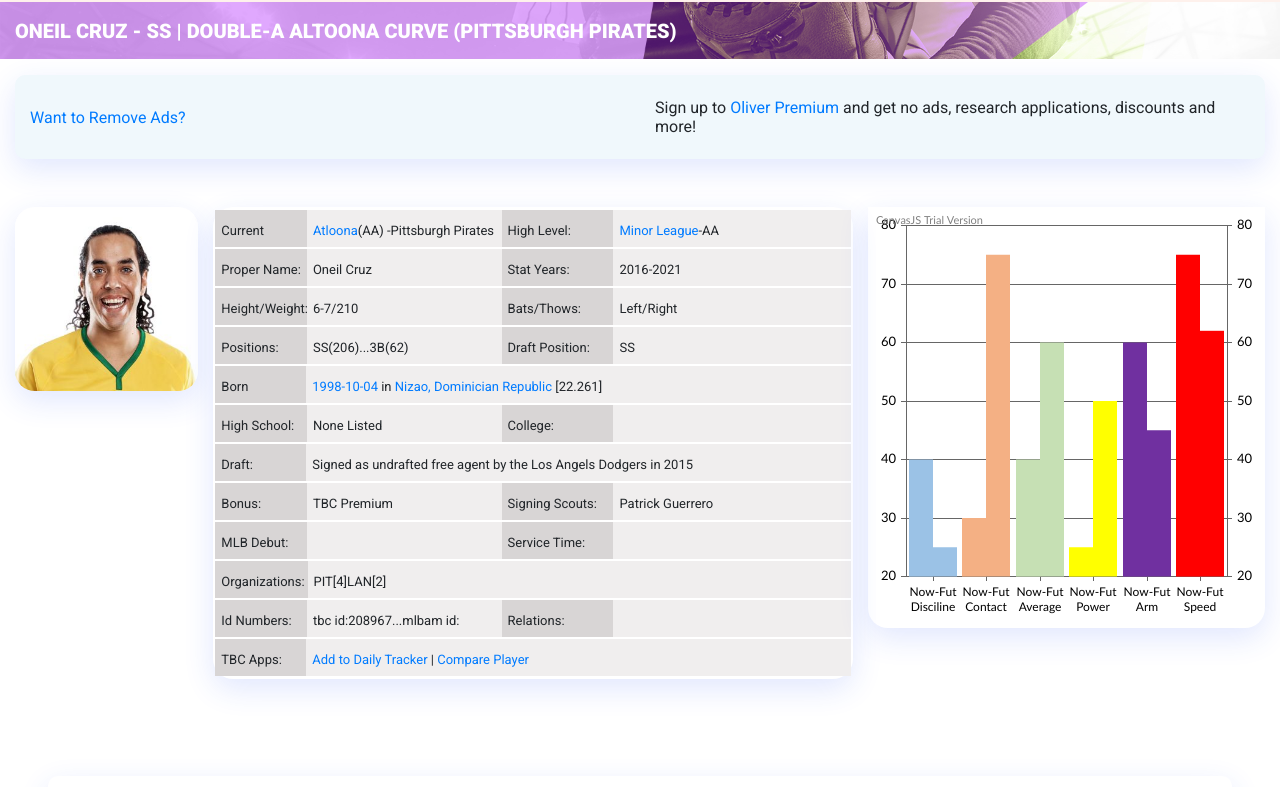
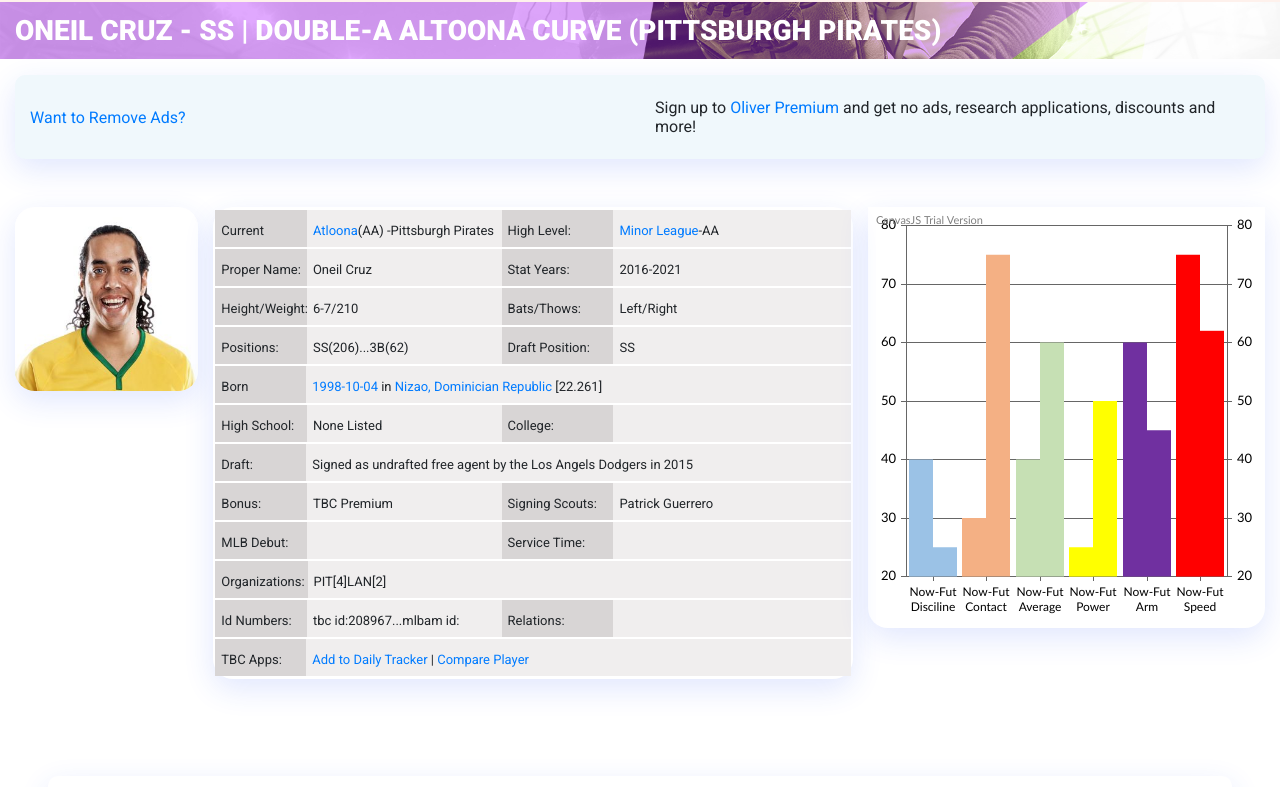
Before and after one commit to mdsowrov2020/baseball_redesign, a plain HTML site: page player.html in a window 1280 px wide. Shown: the part 68-855 px from the top of the page. Drawn offline with nearby package versions, Linux system fonts and the light colour scheme; a script that the page names is missing; a web font is replaced by a local one.

Commit message:
font size increased for player name

```diff
--- a/player.html
+++ b/player.html
@@ -75,7 +75,7 @@
                     <div class="row">
                         <div class="col-md-10">
                             <div class="banner_heading">
-                                <h2 style="font-size:28px;">Oneil Cruz - SS | Double-A Altoona Curve (Pittsburgh Pirates)</h2>
+                                <h2 style="font-size:28px !important;">Oneil Cruz - SS | Double-A Altoona Curve (Pittsburgh Pirates)</h2>
                             </div>
                         </div>
                     </div>
```
